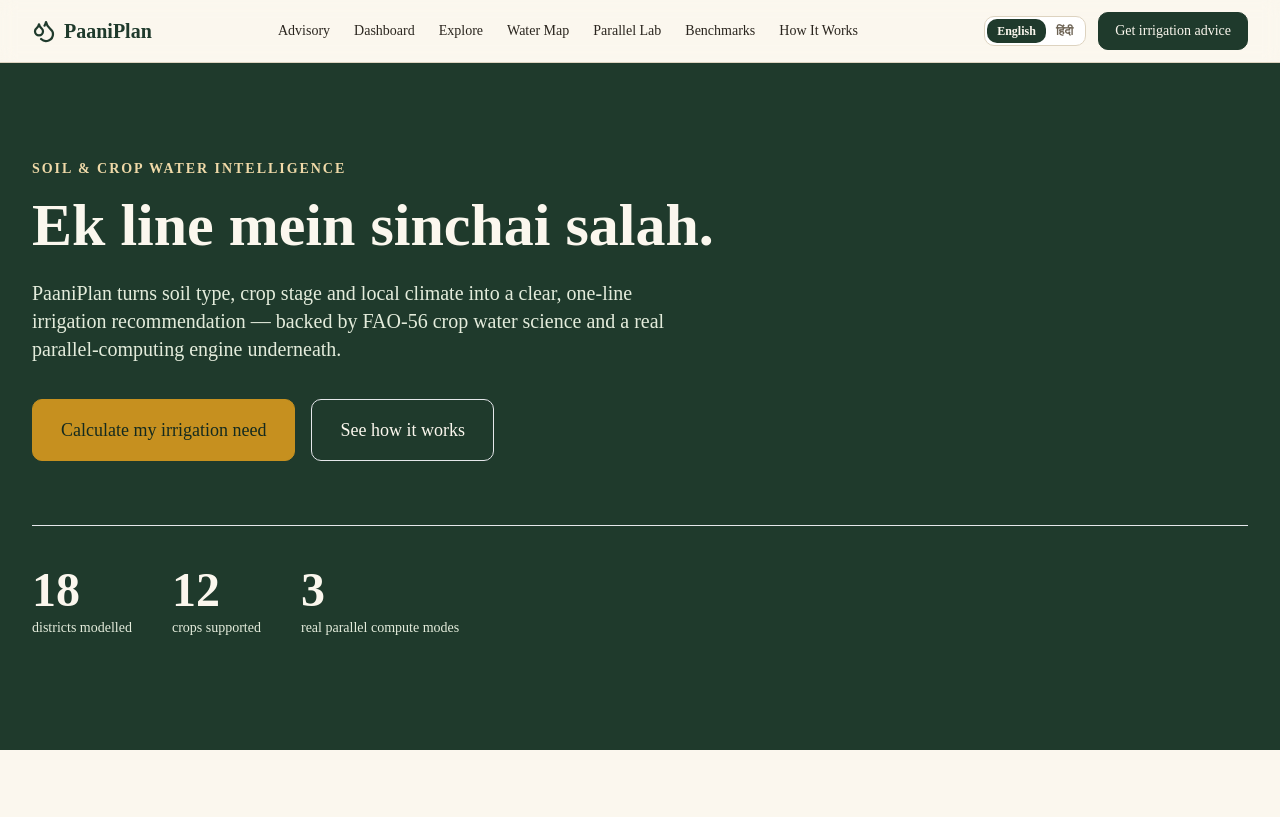
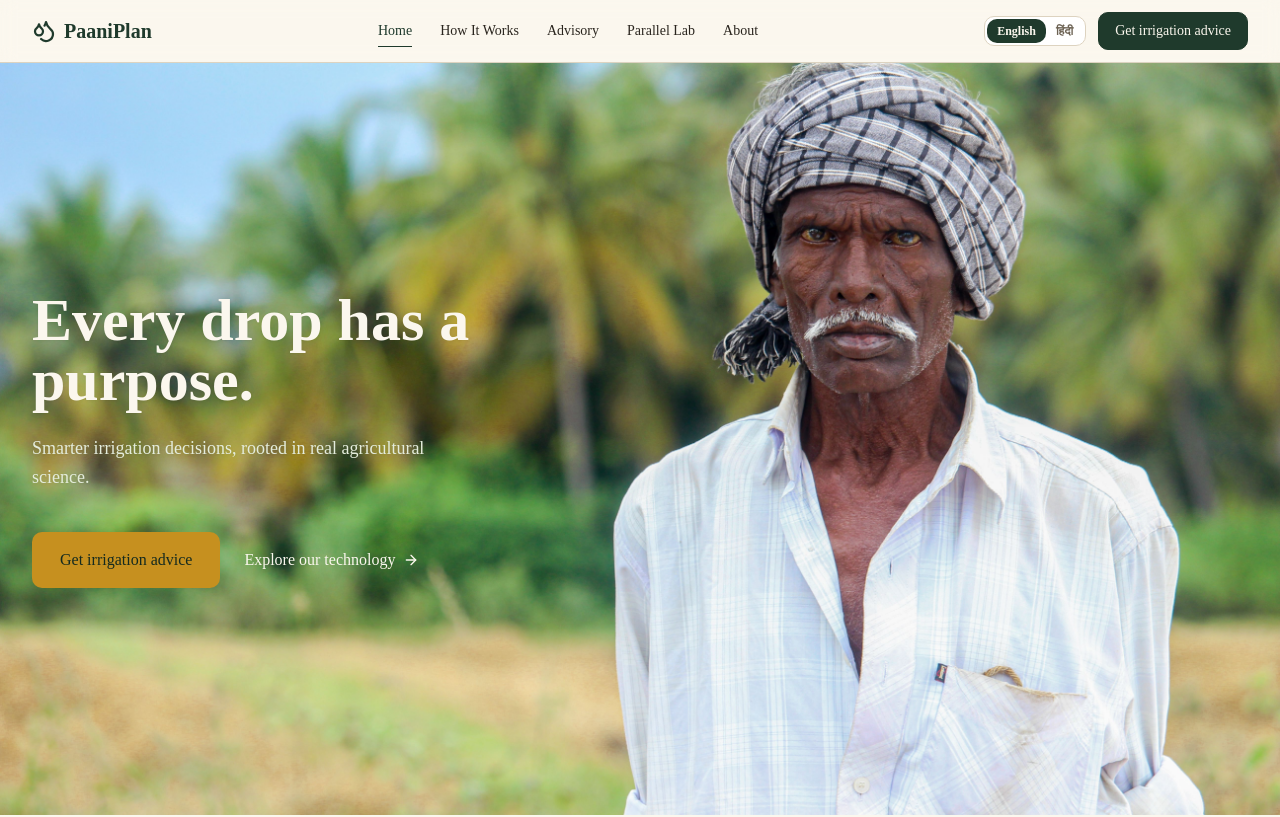
Before and after one commit to JiteshYadavvvvv/pani-plan, a Next.js app in the folder frontend/: page / in a window 1280 px wide. Shown: the top 817 px of the page. Built offline with nearby package versions, Linux system fonts and the light colour scheme.

Commit message:
implementing clc1

```diff
--- a/frontend/app/page.tsx
+++ b/frontend/app/page.tsx
@@ -5,8 +5,8 @@ import { useLanguage } from "@/lib/i18n/LanguageProvider";
 import { Reveal } from "@/lib/motion/Reveal";
 import { Section, SectionHeading } from "@/components/ui/Section";
 import { Card } from "@/components/ui/Card";
-import { Stat } from "@/components/ui/Stat";
 import { LinkButton } from "@/components/ui/Button";
+import { Hero } from "@/components/home/Hero";
 
 export default function HomePage() {
   const { t } = useLanguage();
@@ -37,40 +37,7 @@ export default function HomePage() {
 
   return (
     <>
-      <Section tone="forest" className="pb-24 pt-16 sm:pt-24">
-        <Reveal>
-          <p className="text-sm font-semibold uppercase tracking-[0.14em] text-gold-light">
-            {t("home.hero.eyebrow")}
-          </p>
-        </Reveal>
-        <Reveal delay={0.05}>
-          <h1 className="mt-4 max-w-3xl font-display text-5xl font-semibold leading-[1.05] sm:text-6xl">
-            {t("home.hero.title")}
-          </h1>
-        </Reveal>
-        <Reveal delay={0.1}>
-          <p className="mt-6 max-w-2xl text-lg leading-relaxed text-sage-light sm:text-xl">
-            {t("home.hero.subtitle")}
-          </p>
-        </Reveal>
-        <Reveal delay={0.15}>
-          <div className="mt-9 flex flex-wrap gap-4">
-            <LinkButton href="/advisory" variant="onDark" size="lg">
-              {t("home.hero.ctaPrimary")}
-            </LinkButton>
-            <LinkButton href="/how-it-works" variant="onDarkGhost" size="lg">
-              {t("home.hero.ctaSecondary")}
-            </LinkButton>
-          </div>
-        </Reveal>
-        <Reveal delay={0.2}>
-          <div className="mt-16 flex flex-wrap gap-10 border-t border-ivory/15 pt-10">
-            <Stat value="18" label={t("home.hero.statFarmers")} />
-            <Stat value="12" label={t("home.hero.statCrops")} />
-            <Stat value="3" label={t("home.hero.statCores")} />
-          </div>
-        </Reveal>
-      </Section>
+      <Hero />
 
       <Section tone="ivory">
         <Reveal>
--- /dev/null
+++ b/frontend/components/home/Hero.tsx
@@ -0,0 +1,129 @@
+"use client";
+
+import { ArrowRight } from "lucide-react";
+import Image from "next/image";
+import Link from "next/link";
+import { useEffect, useRef } from "react";
+import gsap from "gsap";
+import { ScrollTrigger } from "gsap/ScrollTrigger";
+import { useLanguage } from "@/lib/i18n/LanguageProvider";
+
+export function Hero() {
+  const { t } = useLanguage();
+  const sectionRef = useRef<HTMLElement>(null);
+  const imageWrapRef = useRef<HTMLDivElement>(null);
+  const headlineRef = useRef<HTMLHeadingElement>(null);
+  const subtitleRef = useRef<HTMLParagraphElement>(null);
+  const actionsRef = useRef<HTMLDivElement>(null);
+  const primaryRef = useRef<HTMLAnchorElement>(null);
+  const secondaryRef = useRef<HTMLAnchorElement>(null);
+
+  useEffect(() => {
+    const prefersReducedMotion = window.matchMedia("(prefers-reduced-motion: reduce)").matches;
+    const imageWrap = imageWrapRef.current;
+    const headline = headlineRef.current;
+    const subtitle = subtitleRef.current;
+    const actions = actionsRef.current;
+    if (!imageWrap || !headline || !subtitle || !actions) return;
+
+    if (prefersReducedMotion) {
+      gsap.set([imageWrap, headline, subtitle, actions], { clearProps: "all" });
+      return;
+    }
+
+    gsap.registerPlugin(ScrollTrigger);
+
+    const tl = gsap.timeline({ defaults: { ease: "power3.out" } });
+    tl.fromTo(
+      imageWrap,
+      { clipPath: "inset(0 0 0 100%)", scale: 1.06 },
+      { clipPath: "inset(0 0 0 0%)", scale: 1, duration: 1.2 }
+    )
+      .fromTo(headline, { opacity: 0, y: 28 }, { opacity: 1, y: 0, duration: 0.7 }, 0.45)
+      .fromTo(subtitle, { opacity: 0, y: 22 }, { opacity: 1, y: 0, duration: 0.6 }, 0.6)
+      .fromTo(actions, { opacity: 0, y: 18 }, { opacity: 1, y: 0, duration: 0.6 }, 0.72);
+
+    const parallax = gsap.to(imageWrap, {
+      yPercent: 10,
+      ease: "none",
+      scrollTrigger: {
+        trigger: sectionRef.current,
+        start: "top top",
+        end: "bottom top",
+        scrub: true,
+      },
+    });
+
+    return () => {
+      tl.kill();
+      parallax.scrollTrigger?.kill();
+      parallax.kill();
+    };
+  }, []);
+
+  const handleHover = (ref: React.RefObject<HTMLElement>, hovering: boolean) => {
+    const prefersReducedMotion = window.matchMedia("(prefers-reduced-motion: reduce)").matches;
+    if (prefersReducedMotion || !ref.current) return;
+    gsap.to(ref.current, { scale: hovering ? 1.045 : 1, duration: 0.25, ease: "power2.out" });
+  };
+
+  return (
+    <section
+      ref={sectionRef}
+      className="relative flex h-[94vh] min-h-[640px] w-full items-end overflow-hidden bg-forest-dark sm:items-center"
+    >
+      <div ref={imageWrapRef} className="absolute inset-0">
+        <Image
+          src="/images/hero-farmer-original.jpg"
+          alt="A farmer standing in a lush green field"
+          fill
+          priority
+          sizes="100vw"
+          className="object-cover object-[85%_15%] sm:object-[62%_20%]"
+        />
+        <div className="absolute inset-0 bg-gradient-to-r from-forest-dark/95 via-forest-dark/60 to-forest-dark/10" />
+        <div className="absolute inset-0 bg-gradient-to-t from-forest-dark/95 via-forest-dark/35 to-transparent sm:from-forest-dark/60" />
+        <div className="absolute inset-x-0 bottom-0 h-3/5 bg-gradient-to-t from-forest-dark via-forest-dark/85 to-transparent sm:hidden" />
+      </div>
+
+      <div className="relative z-10 mx-auto w-full max-w-7xl px-5 pb-14 sm:px-8 sm:pb-0">
+        <div className="max-w-xl">
+          <h1
+            ref={headlineRef}
+            className="font-display text-5xl font-semibold leading-[1.05] text-ivory drop-shadow-sm sm:text-6xl"
+          >
+            {t("home.hero.title")}
+          </h1>
+          <p
+            ref={subtitleRef}
+            className="mt-6 max-w-md text-lg leading-relaxed text-sage-light drop-shadow-sm"
+          >
+            {t("home.hero.subtitle")}
+          </p>
+          <div ref={actionsRef} className="mt-10 flex flex-wrap items-center gap-6">
+            <Link
+              ref={primaryRef}
+              href="/advisory"
+              onMouseEnter={() => handleHover(primaryRef, true)}
+              onMouseLeave={() => handleHover(primaryRef, false)}
+              className="inline-flex items-center gap-2 rounded bg-gold px-7 py-4 text-base font-medium text-forest-dark transition-colors hover:bg-gold-light"
+            >
+              {t("home.hero.ctaPrimary")}
+            </Link>
+            <Link
+              ref={secondaryRef}
+              href="/how-it-works"
+              onMouseEnter={() => handleHover(secondaryRef, true)}
+              onMouseLeave={() => handleHover(secondaryRef, false)}
+              className="group relative inline-flex items-center gap-2 text-base font-medium text-ivory"
+            >
+              {t("home.hero.ctaSecondary")}
+              <ArrowRight className="h-4 w-4 transition-transform duration-300 group-hover:translate-x-1" />
+              <span className="absolute -bottom-1 left-0 h-px w-0 bg-ivory transition-all duration-300 group-hover:w-full" />
+            </Link>
+          </div>
+        </div>
+      </div>
+    </section>
+  );
+}
--- a/frontend/components/layout/Navbar.tsx
+++ b/frontend/components/layout/Navbar.tsx
@@ -3,21 +3,20 @@
 import { Droplets, Menu, X } from "lucide-react";
 import Link from "next/link";
 import { usePathname } from "next/navigation";
-import { useState } from "react";
+import { useEffect, useRef, useState } from "react";
 import { clsx } from "clsx";
+import gsap from "gsap";
 import { useLanguage, type Locale } from "@/lib/i18n/LanguageProvider";
 import type { TranslationKey } from "@/lib/i18n/en";
 import { Container } from "../ui/Container";
 import { LinkButton } from "../ui/Button";
 
 const navLinks: { href: string; labelKey: TranslationKey }[] = [
+  { href: "/", labelKey: "nav.home" },
+  { href: "/how-it-works", labelKey: "nav.howItWorks" },
   { href: "/advisory", labelKey: "nav.advisory" },
-  { href: "/dashboard", labelKey: "nav.dashboard" },
-  { href: "/explore", labelKey: "nav.explore" },
-  { href: "/map", labelKey: "nav.map" },
   { href: "/lab", labelKey: "nav.lab" },
-  { href: "/benchmarks", labelKey: "nav.benchmarks" },
-  { href: "/how-it-works", labelKey: "nav.howItWorks" },
+  { href: "/about", labelKey: "nav.about" },
 ];
 
 function LanguageToggle() {
@@ -51,9 +50,28 @@ export function Navbar() {
   const [mobileOpen, setMobileOpen] = useState(false);
   const pathname = usePathname();
   const { t } = useLanguage();
+  const headerRef = useRef<HTMLElement>(null);
+
+  useEffect(() => {
+    const element = headerRef.current;
+    if (!element) return;
+    const prefersReducedMotion = window.matchMedia("(prefers-reduced-motion: reduce)").matches;
+    if (prefersReducedMotion) return;
+    const tween = gsap.fromTo(
+      element,
+      { opacity: 0, y: -16 },
+      { opacity: 1, y: 0, duration: 0.6, ease: "power2.out" }
+    );
+    return () => {
+      tween.kill();
+    };
+  }, []);
 
   return (
-    <header className="sticky top-0 z-50 border-b border-earth-light bg-ivory/95 backdrop-blur">
+    <header
+      ref={headerRef}
+      className="sticky top-0 z-50 border-b border-earth-light bg-ivory/95 backdrop-blur"
+    >
       <Container>
         <div className="flex items-center justify-between py-3">
           <Link href="/" className="flex items-center gap-2" onClick={() => setMobileOpen(false)}>
@@ -63,17 +81,23 @@ export function Navbar() {
             </span>
           </Link>
 
-          <nav className="hidden items-center gap-6 lg:flex">
+          <nav className="hidden items-center gap-7 lg:flex">
             {navLinks.map((link) => (
               <Link
                 key={link.href}
                 href={link.href}
                 className={clsx(
-                  "text-sm font-medium transition-colors hover:text-forest",
+                  "group relative py-1 text-sm font-medium transition-colors hover:text-forest",
                   pathname === link.href ? "text-forest" : "text-ink/80"
                 )}
               >
                 {t(link.labelKey)}
+                <span
+                  className={clsx(
+                    "absolute inset-x-0 -bottom-0.5 h-px origin-left scale-x-0 bg-forest transition-transform duration-300 ease-out group-hover:scale-x-100",
+                    pathname === link.href && "scale-x-100"
+                  )}
+                />
               </Link>
             ))}
           </nav>
@@ -114,20 +138,6 @@ export function Navbar() {
                   {t(link.labelKey)}
                 </Link>
               ))}
-              <Link
-                href="/about"
-                onClick={() => setMobileOpen(false)}
-                className="rounded px-3 py-2.5 text-sm font-medium text-ink/80"
-              >
-                {t("nav.about")}
-              </Link>
-              <Link
-                href="/faq"
-                onClick={() => setMobileOpen(false)}
-                className="rounded px-3 py-2.5 text-sm font-medium text-ink/80"
-              >
-                {t("nav.faq")}
-              </Link>
             </nav>
             <div className="flex items-center justify-between gap-3 border-t border-earth-light py-4">
               <LanguageToggle />
--- a/frontend/lib/i18n/en.ts
+++ b/frontend/lib/i18n/en.ts
@@ -51,10 +51,10 @@ const en = {
   "stress.severe": "Severe stress",
 
   "home.hero.eyebrow": "Soil & crop water intelligence",
-  "home.hero.title": "Ek line mein sinchai salah.",
-  "home.hero.subtitle": "PaaniPlan turns soil type, crop stage and local climate into a clear, one-line irrigation recommendation — backed by FAO-56 crop water science and a real parallel-computing engine underneath.",
-  "home.hero.ctaPrimary": "Calculate my irrigation need",
-  "home.hero.ctaSecondary": "See how it works",
+  "home.hero.title": "Every drop has a purpose.",
+  "home.hero.subtitle": "Smarter irrigation decisions, rooted in real agricultural science.",
+  "home.hero.ctaPrimary": "Get irrigation advice",
+  "home.hero.ctaSecondary": "Explore our technology",
   "home.hero.statFarmers": "districts modelled",
   "home.hero.statCrops": "crops supported",
   "home.hero.statCores": "real parallel compute modes",
--- a/frontend/package.json
+++ b/frontend/package.json
@@ -10,7 +10,6 @@
   },
   "dependencies": {
     "@hookform/resolvers": "^3.9.1",
-    "autoprefixer": "10.4.20",
     "clsx": "^2.1.1",
     "framer-motion": "^11.15.0",
     "gsap": "^3.12.5",
@@ -29,10 +28,11 @@
     "@types/node": "^20",
     "@types/react": "^18",
     "@types/react-dom": "^18",
+    "autoprefixer": "^10.4.20",
     "eslint": "^8",
     "eslint-config-next": "14.2.35",
     "postcss": "^8",
-    "tailwindcss": "3.4.17",
+    "tailwindcss": "^3.4.17",
     "typescript": "^5"
   }
 }
```
Also changed, not shown: frontend/lib/i18n/hi.ts (+4 -4 lines), frontend/public/images/hero-farmer-original.jpg (added), 1 other file (tests, documents, lock files or other folders).
